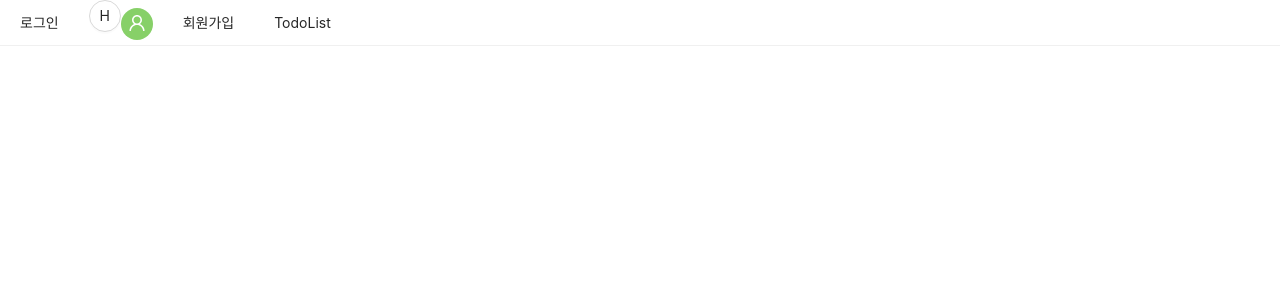
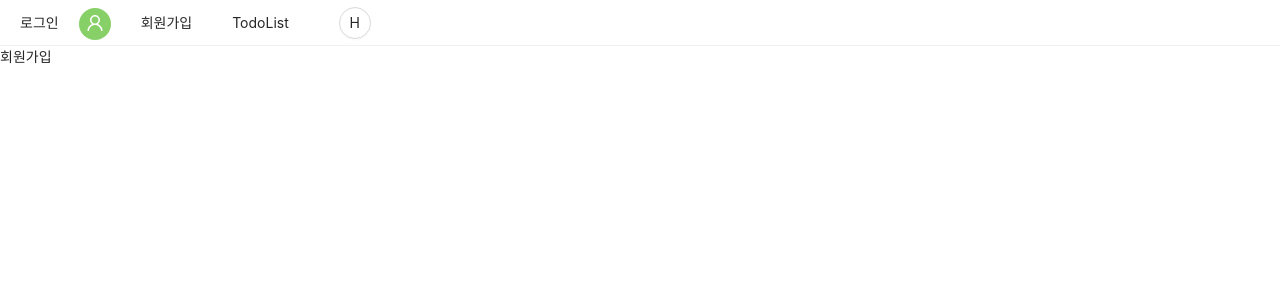
Before and after one commit to FlaSh0211/ToDoList, a React (Create React App) app: page /register in a window 1280 px wide. Shown: the top 300 px of the page. Built offline with nearby package versions, Linux system fonts and the light colour scheme.

Commit message:
페이지 라우팅 작업 완료

```diff
--- a/src/App.js
+++ b/src/App.js
@@ -1,16 +1,20 @@
 import React from 'react';
-import { Route } from 'react-router-dom';
+import { Route, useHistory } from 'react-router-dom';
 import Home from 'page/Home/Home';
 import Login from 'page/Login/Login';
+import Register from 'page/Register/Register';
+import Todolist from 'page/Todolist/Todolist'
 import Wrapper from 'component/Wrapper/Wrapper';
 
 const App = ()=> {
-
+    let history = useHistory();
     return (
         <>
-            <Wrapper />
+            <Wrapper history = { history }/>
             <Route exact path="/" component= { Home }/>
             <Route path="/login" component= { Login } />
+            <Route path="/register" component= { Register } />
+            <Route path="/todolist" component= { Todolist } />
         </>
     );
 }
--- a/src/component/NavBar/Navbar.js
+++ b/src/component/NavBar/Navbar.js
@@ -3,7 +3,7 @@ import styled from "styled-components"
 import { Menu, Avatar, Col, Row, Dropdown, Button } from 'antd';
 import { UserOutlined } from '@ant-design/icons';
 
-const Nav = () => {
+const Nav = ({ history }) => {
 
     const [state, setState] = useState({
       current: null,
@@ -13,6 +13,12 @@ const Nav = () => {
     const handleClick = e => {
       console.log(e.key)
       setState({ current: e.key });
+      if(e.key === 'Home') {
+        history.push('/');
+      }
+      else {
+        history.push(`/${e.key}`);
+      }
     };
     const { current } = state;
 
@@ -40,9 +46,11 @@ const Nav = () => {
                 <Menu.Item key="todolist" icon={ null }>
                   TodoList
                 </Menu.Item>
-                <Button type="" shape="circle" style={{marginLeft: "10px"}}>
-                  H
-                </Button>
+                <Menu.Item key="Home" icon={ null }>
+                  <Button type="" shape="circle" style={{marginLeft: "10px"}}>
+                    H
+                  </Button>
+                </Menu.Item>
                 <Dropdown overlay={menu} placement="bottomLeft" arrow>
                   <Avatar style={{ backgroundColor: '#87d068', float: 'right', marginTop: "8px", marginRight: "10px"}} icon={<UserOutlined />} />
                 </Dropdown>
--- a/src/component/Wrapper/Wrapper.js
+++ b/src/component/Wrapper/Wrapper.js
@@ -1,10 +1,10 @@
 import React from 'react';
 import Nav from 'component/NavBar/Navbar'
-const Wrapper = ()=> {
+const Wrapper = ({ history })=> {
 
     return(
         <div>
-            <Nav />
+            <Nav history={ history }/>
         </div>
     );
 };
--- a/src/container/HomePage/index.js
+++ /dev/null
@@ -1 +0,0 @@
-export { default as HomePage } from './HomePage';
--- a/src/container/Login/index.js
+++ /dev/null
@@ -1 +0,0 @@
-export { default as Login } from './Login';
--- /dev/null
+++ b/src/page/Register/Register.js
@@ -0,0 +1,13 @@
+import React from 'react';
+import styled from "styled-components"
+import Wrapper from 'component/Wrapper/Wrapper'
+import 'antd/dist/antd.css'
+const Register = () => {
+    return (
+        <div>
+            회원가입
+        </div>
+    )
+}
+
+export default Register;
--- /dev/null
+++ b/src/page/Todolist/Todolist.js
@@ -0,0 +1,13 @@
+import React from 'react';
+import styled from "styled-components"
+import Wrapper from 'component/Wrapper/Wrapper'
+import 'antd/dist/antd.css'
+const Todolist = () => {
+    return (
+        <div>
+            투두리스트
+        </div>
+    )
+}
+
+export default Todolist;
```
Also changed, not shown: src/container/HomePage/HomePage.js (deleted, +0 -11 lines), src/container/Login/Login.js (deleted, +0 -11 lines).
